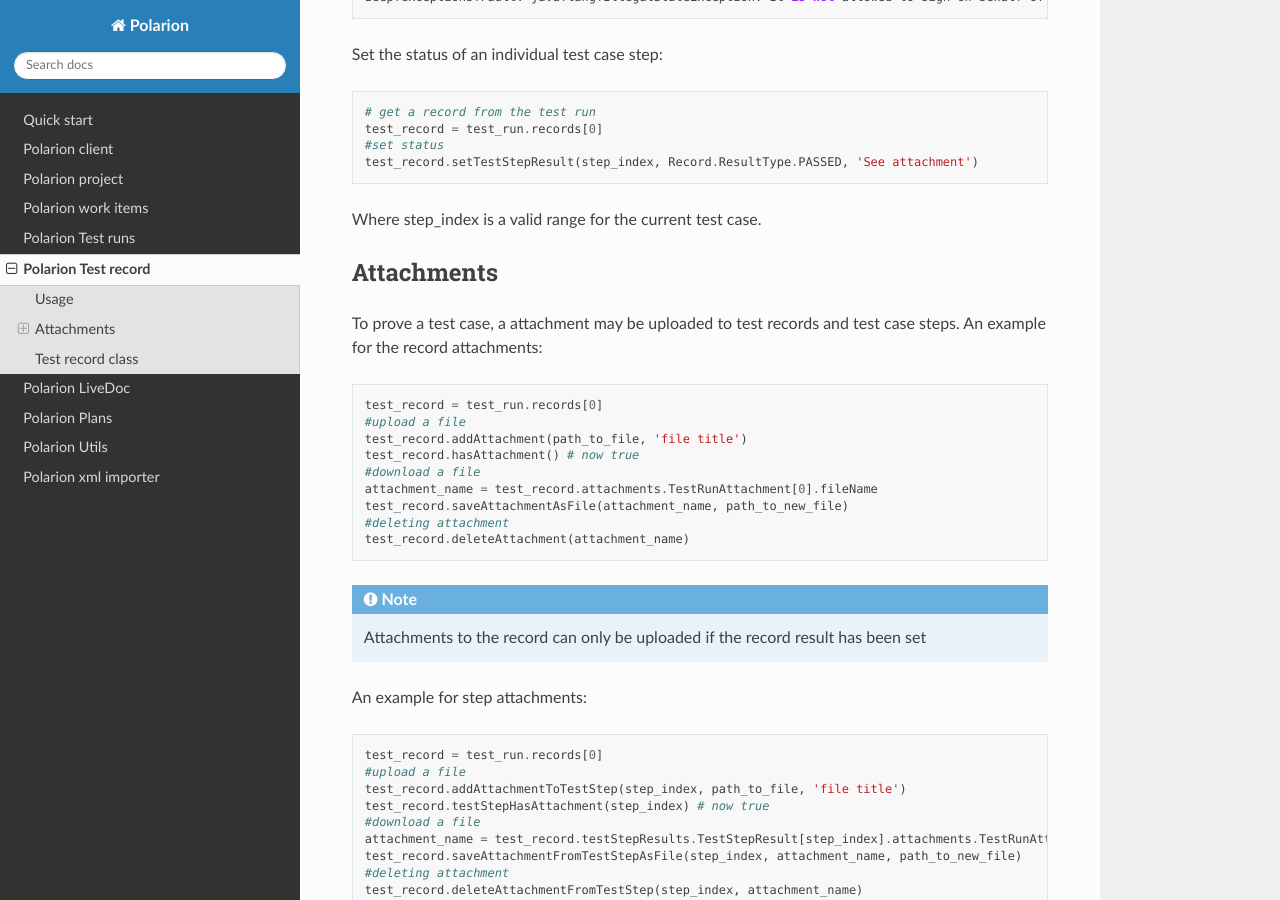
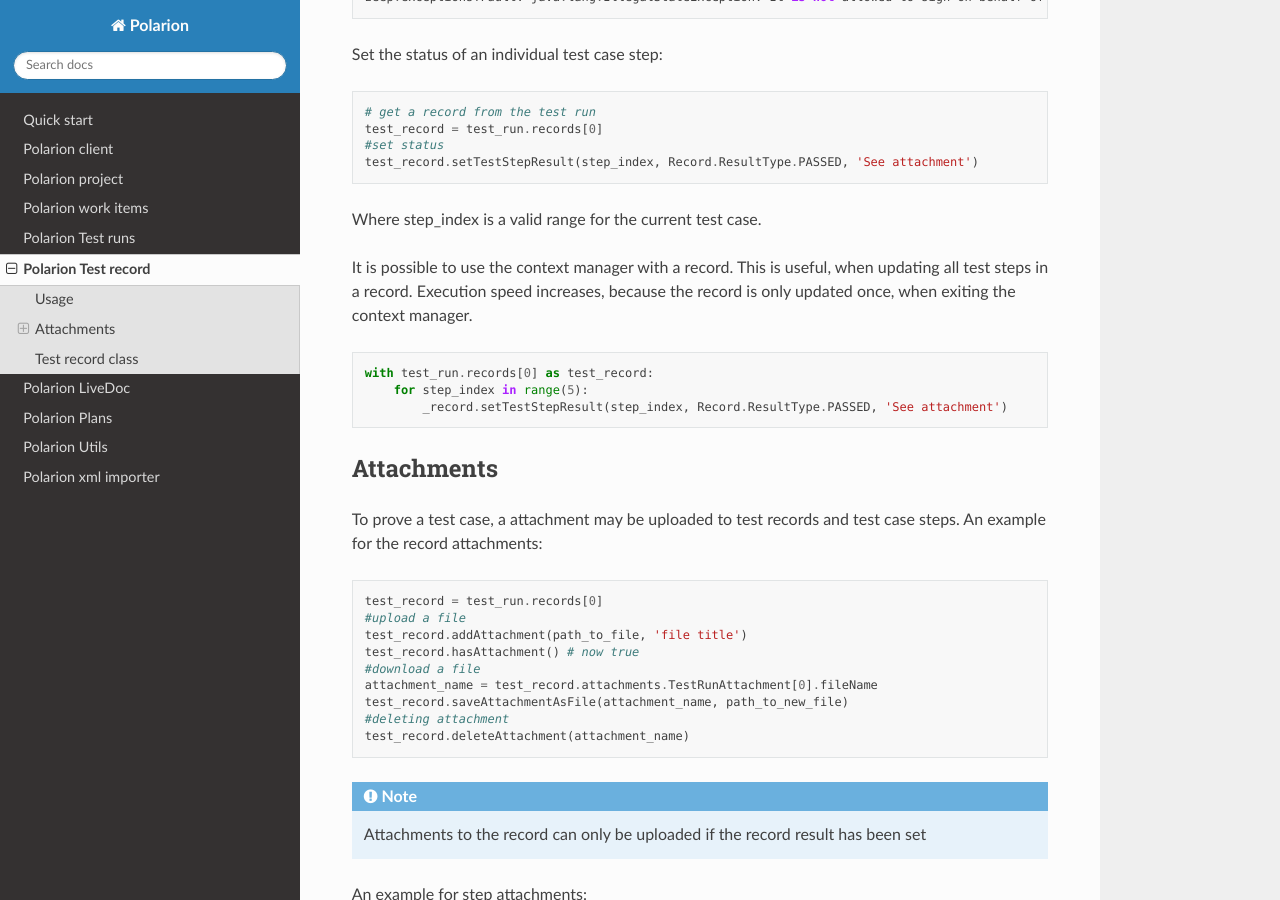
Before and after one commit to jesper-raemaekers/python-polarion, a Sphinx documentation site: the page built from docs/testrecord.rst, in a window 1280 px wide and 900 px high, scrolled down 477 px. Built offline with Sphinx 7.4.7 and the Read the Docs theme 2.0.0, drawn with Linux system fonts in a browser that asks for light colours.

Commit message:
doc: Add example for context manager use with record.

```diff
--- a/docs/testrecord.rst
+++ b/docs/testrecord.rst
@@ -31,6 +31,15 @@
 
 Where step_index is a valid range for the current test case.
 
+It is possible to use the context manager with a record.
+This is useful, when updating all test steps in a record.
+Execution speed increases, because the record is only updated once, when exiting the context manager.
+
+.. code:: python
+
+    with test_run.records[0] as test_record:
+        for step_index in range(5):
+            _record.setTestStepResult(step_index, Record.ResultType.PASSED, 'See attachment')
 
 
 Attachments
```
